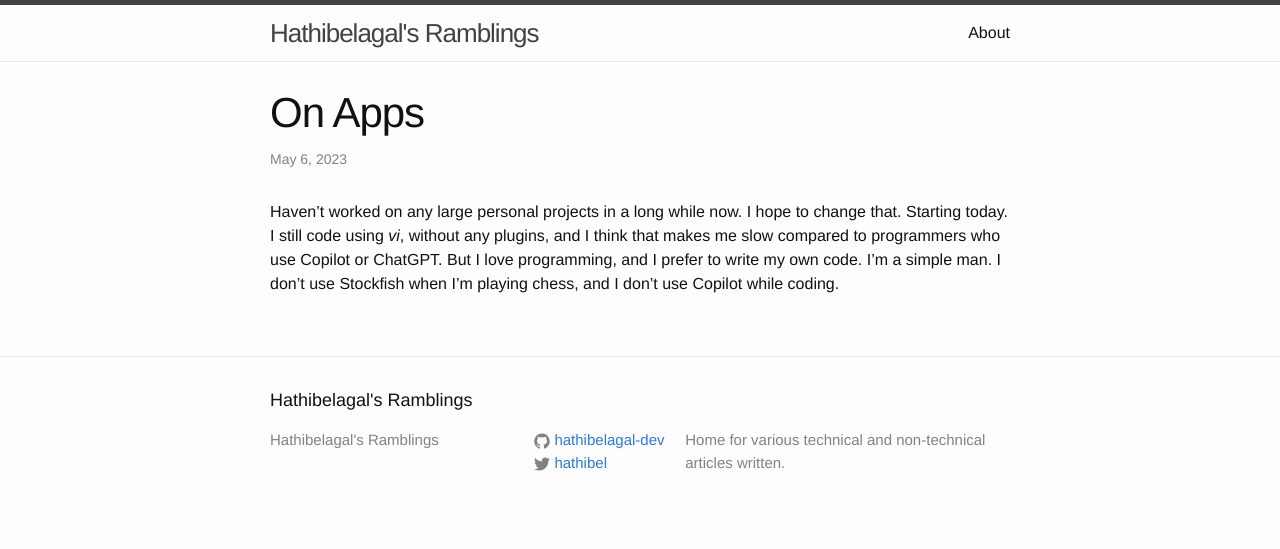
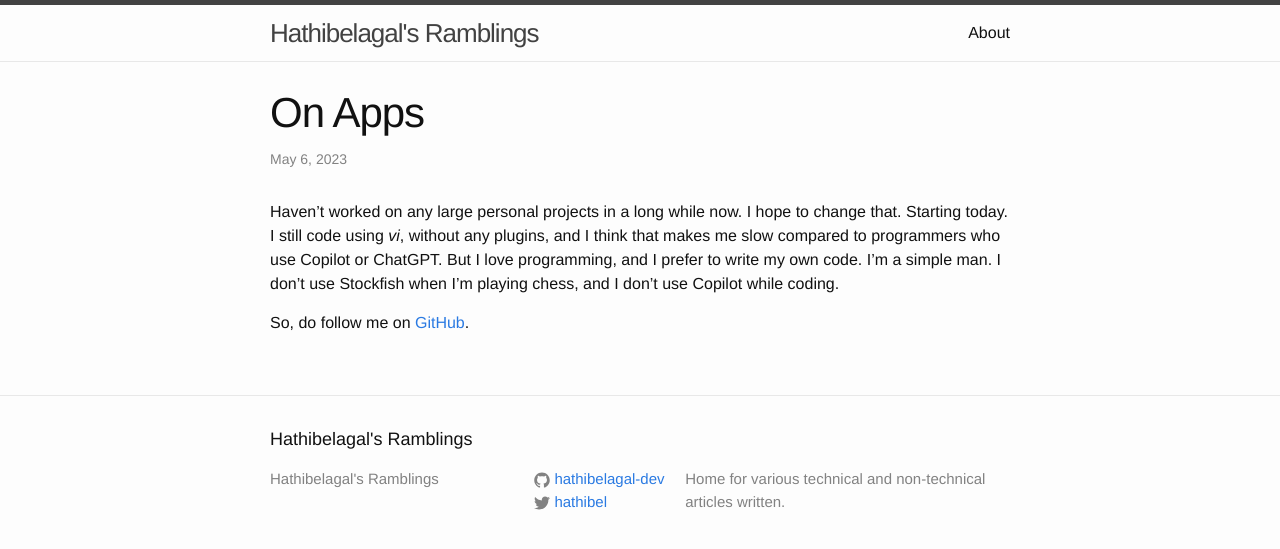
Before and after one commit to hathibelagal-dev/hathibelagal-dev.github.io, a Jekyll site: the page built from _posts/2023-05-06-onapps.md, in a window 1280 px wide. Shown: the top 549 px of the page. Built offline with Jekyll 4.4.1, drawn with Linux system fonts in a browser that asks for light colours.

Commit message:
add link

```diff
--- a/_posts/2023-05-06-onapps.md
+++ b/_posts/2023-05-06-onapps.md
@@ -4,3 +4,5 @@ title: "On Apps"
 categories: update
 ---
 Haven't worked on any large personal projects in a long while now. I hope to change that. Starting today. I still code using *vi*, without any plugins, and I think that makes me slow compared to programmers who use Copilot or ChatGPT. But I love programming, and I prefer to write my own code. I'm a simple man. I don't use Stockfish when I'm playing chess, and I don't use Copilot while coding.
+
+So, do follow me on [GitHub](https://github.com/hathibelagal/dev).
```
Also changed, not shown: 2 other files.
